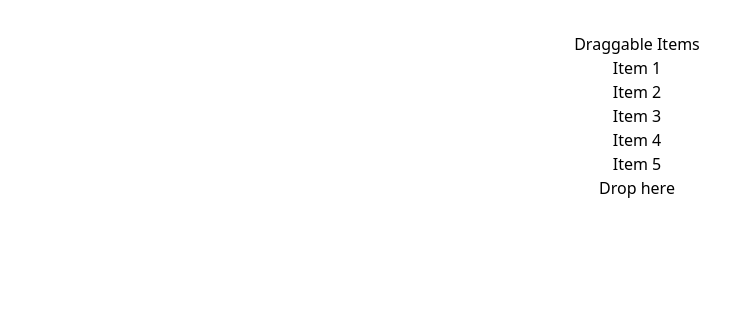
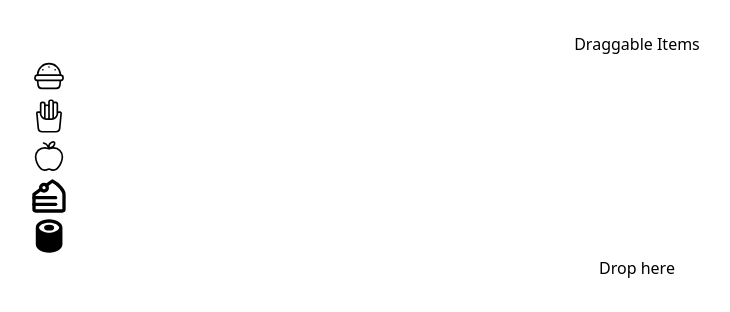
Before and after one commit to aronmilenait/dragdrop-message, a React (Vite) app in the folder dragdrop-message/: page / in a window 1280 px wide. Shown: the top 312 px of the page, without its empty margins (3-733 px from the left). Built offline with nearby package versions, Linux system fonts and the light colour scheme.

Commit message:
refactor: change the items to icons and use ids.

```diff
--- a/dragdrop-message/src/App.jsx
+++ b/dragdrop-message/src/App.jsx
@@ -1,26 +1,32 @@
 import { useState } from "react";
 import "./App.css";
 
+import { CiBurger, CiFries, CiApple } from "react-icons/ci";
+import { LuCakeSlice } from "react-icons/lu";
+import { BiSolidSushi } from "react-icons/bi";
+
 const App = () => {
   const [items, setItems] = useState([
-    "Item 1",
-    "Item 2",
-    "Item 3",
-    "Item 4",
-    "Item 5",
+    { id: 1, name: "Burger", icon: <CiBurger size={40} /> },
+    { id: 2, name: "Fries", icon: <CiFries size={40} /> },
+    { id: 3, name: "Apple", icon: <CiApple size={40} /> },
+    { id: 4, name: "Cake", icon: <LuCakeSlice size={40} /> },
+    { id: 5, name: "Sushi", icon: <BiSolidSushi size={40} /> },
   ]);
   const [droppedItems, setDroppedItems] = useState([]);
   const [message, setMessage] = useState("");
 
   const handleDragStart = (e, item) => {
-    e.dataTransfer.setData("text/plain", item);
+    e.dataTransfer.setData("text/plain", item.id);
   };
 
   const handleDrop = (e, target) => {
     e.preventDefault();
-    const item = e.dataTransfer.getData("text/plain");
-    if (target === "right" && items.includes(item)) {
-      setItems((prev) => prev.filter((i) => i !== item));
+    const itemId = e.dataTransfer.getData("text/plain");
+    const item = items.find((i) => i.id === parseInt(itemId));
+
+    if (target === "right" && item) {
+      setItems((prev) => prev.filter((i) => i.id !== item.id));
       setDroppedItems((prev) => [...prev, item]);
 
       if (items.length === 1) fetchSecretMessage();
@@ -53,12 +59,12 @@ const App = () => {
           <div className="space-y-2">
             {items.map((item) => (
               <div
-                key={item}
+                key={item.id}
                 className="bg-blue-500 text-white p-2 rounded-md cursor-pointer"
                 draggable
                 onDragStart={(e) => handleDragStart(e, item)}
               >
-                {item}
+                {item.icon}
               </div>
             ))}
           </div>
@@ -77,7 +83,7 @@ const App = () => {
                 key={index}
                 className="bg-green-500 text-white p-2 rounded-md"
               >
-                {item}
+                {item.icon}
               </div>
             ))}
           </div>
```
